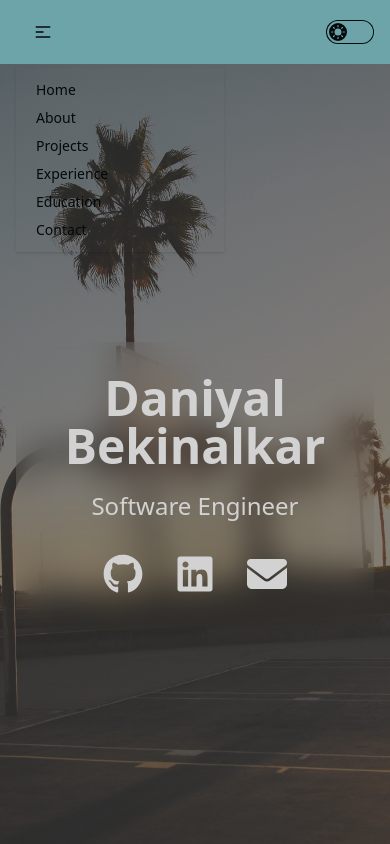
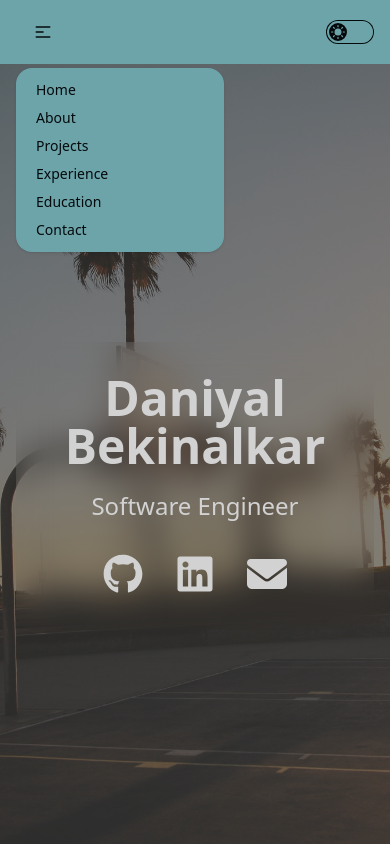
Before and after one commit to dbekinalkar/dbekinalkar.github.io, a React (Vite) app: page / in a window 390 px wide. Both pictures are taken after a click on the button 43 px from the left and 32 px from the top of the page. Shown: the top 844 px of the page. Built offline with nearby package versions, Linux system fonts and the light colour scheme.

Commit message:
Fix typo for menu visibility

```diff
--- a/src/components/NavigationBar.tsx
+++ b/src/components/NavigationBar.tsx
@@ -31,7 +31,7 @@
           </div>
           <ul
             tabIndex={0}
-            className="menu menu-sm dropdown-content mt-3 z-[1] p-2 shadow bg-base-100rounded-box w-52"
+            className="menu menu-sm dropdown-content mt-3 z-[1] p-2 shadow bg-base-100 rounded-box w-52"
           >
             {children}
           </ul>
```
